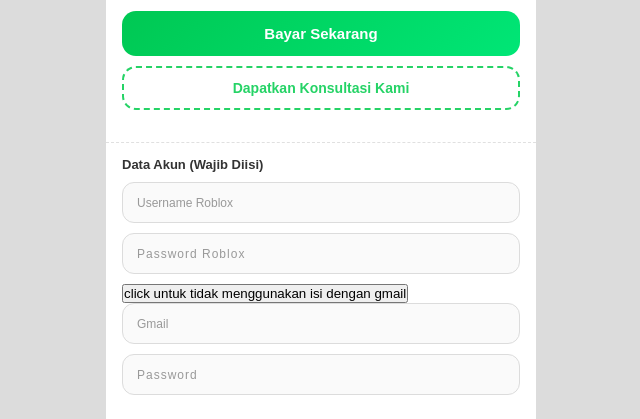
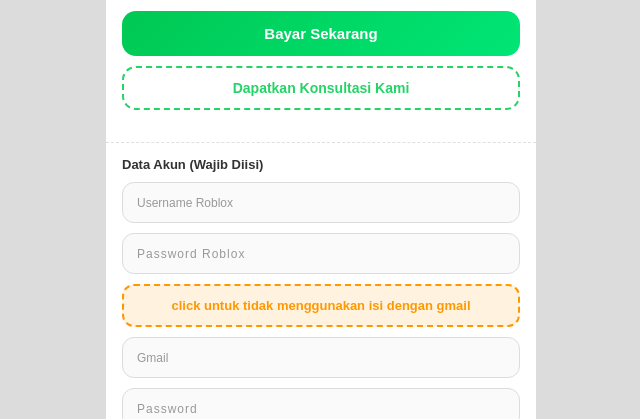
Before and after one commit to harisku31/sellrobux, a plain HTML site: page index.html in a window 1280 px wide. Shown: the part 1267-1686 px from the top of the page, without its empty margins (319-959 px from the left). Drawn offline with Linux system fonts and the light colour scheme.

Commit message:
Update style.css

```diff
--- a/style.css
+++ b/style.css
@@ -338,3 +338,31 @@
   border-radius: 8px;
   padding: 4px;
 }
+
+/* =========================
+   ANTI GMAIL BUTTON
+========================= */
+.anti-gmail-btn {
+  width: 100%;
+  padding: 12px;
+  margin-bottom: 10px;
+  border-radius: 12px;
+  border: 2px dashed #ff9800;
+  background: #fff3e0;
+  color: #ff9800;
+  font-size: 13px;
+  font-weight: bold;
+  cursor: pointer;
+}
+
+.anti-gmail-btn.active {
+  background: #ff9800;
+  color: #ffffff;
+  border-style: solid;
+}
+
+/* Gmail disabled */
+.account-section input:disabled {
+  background: #eeeeee;
+  color: #999;
+}
```
